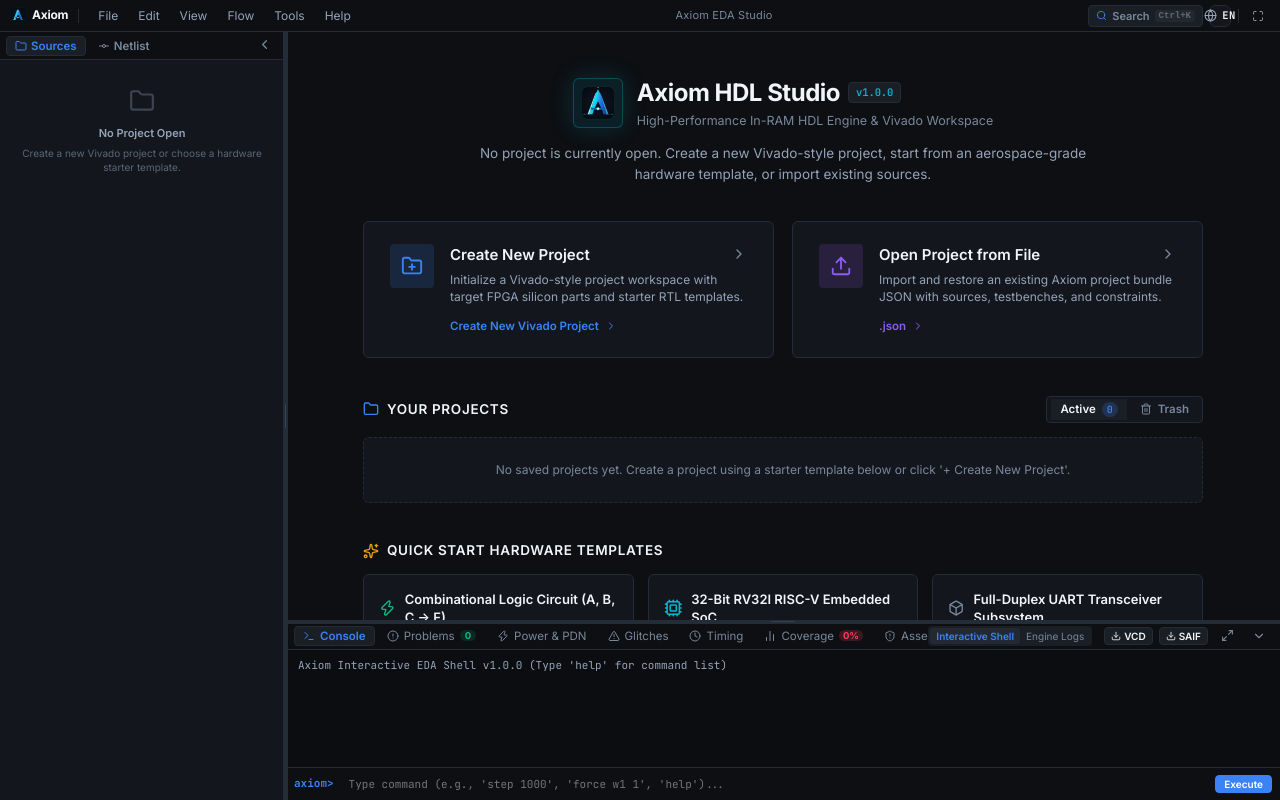
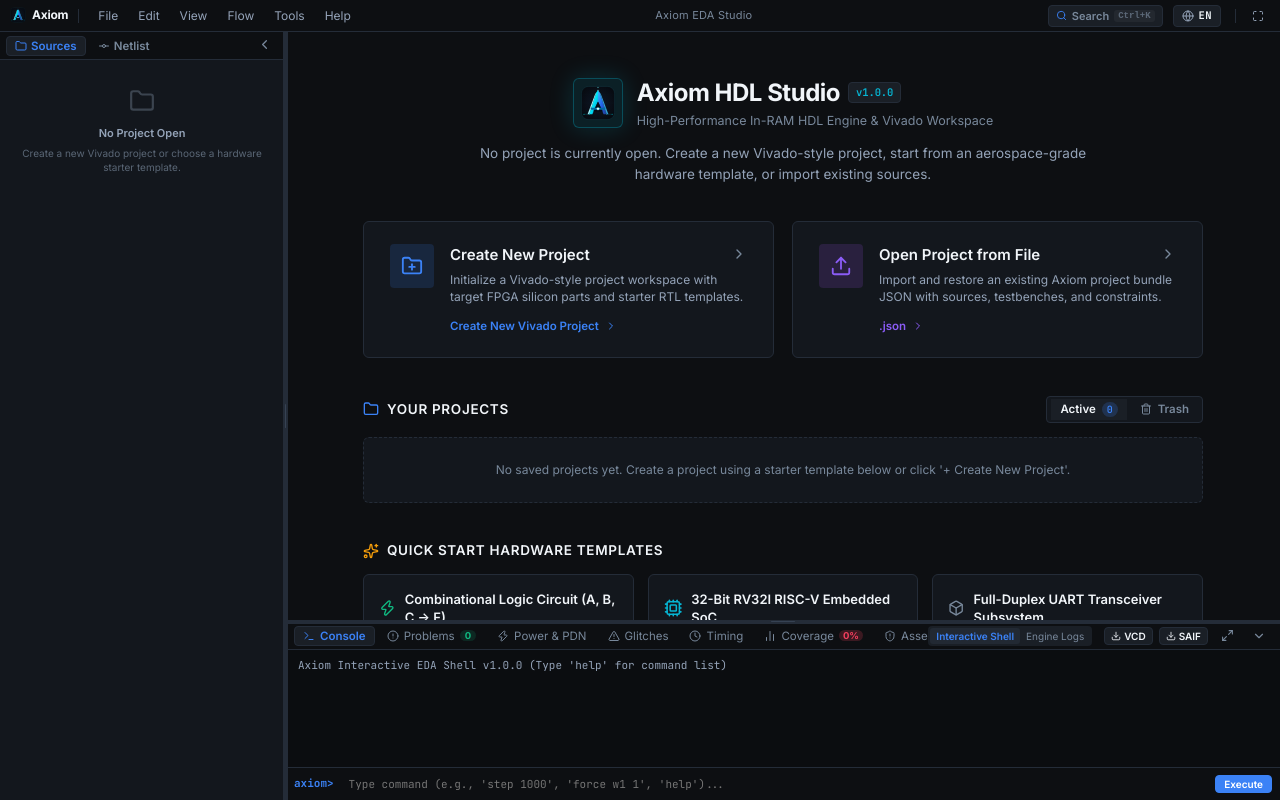
Before and after one commit to OguzhanUmutlu/axiom, a React (Vite) app in the folder ui/: page / in a window 1280 px wide. Built offline with nearby package versions, Linux system fonts and the light colour scheme.

Commit message:
fix(ui): resolve language button padding and overflow, suppress redundant browser contextmenu

```diff
--- a/ui/src/App.tsx
+++ b/ui/src/App.tsx
@@ -331,6 +331,45 @@
     window.addEventListener("keydown", handleKeyDown);
     return () => window.removeEventListener("keydown", handleKeyDown);
   }, [handleSaveProject]);
+
+  // Global Native Context Menu Suppression (Prevent browser default context menu, preserve Monaco & editable inputs)
+  useEffect(() => {
+    const handleContextMenu = (e: MouseEvent) => {
+      if (e.defaultPrevented) return;
+
+      const target = e.target as HTMLElement | null;
+      if (!target) {
+        e.preventDefault();
+        return;
+      }
+
+      // Allow Monaco editor built-in context menu
+      if (target.closest(".monaco-editor") || target.closest(".context-view")) {
+        return;
+      }
+
+      // Allow standard text input fields and content-editable elements for native copy/paste
+      if (
+        target.tagName === "INPUT" ||
+        target.tagName === "TEXTAREA" ||
+        target.isContentEditable ||
+        target.closest("[contenteditable='true']")
+      ) {
+        return;
+      }
+
+      // Allow elements explicitly requesting custom context menu behavior
+      if (target.closest("[data-allow-contextmenu]")) {
+        return;
+      }
+
+      // Suppress redundant native browser context menu
+      e.preventDefault();
+    };
+
+    document.addEventListener("contextmenu", handleContextMenu);
+    return () => document.removeEventListener("contextmenu", handleContextMenu);
+  }, []);
 
   // Project Modification Handlers
   const handleUpdateProject = (updated: AxiomProject) => {
--- a/ui/src/components/LanguageDropdown.tsx
+++ b/ui/src/components/LanguageDropdown.tsx
@@ -69,14 +69,19 @@
         title={`${t("header.language")} (${currentLanguageInfo?.nativeName ?? "English"})`}
         style={{
           height: 28,
-          padding: "0 7px",
-          display: "flex",
+          padding: "0 8px",
+          display: "inline-flex",
           alignItems: "center",
           justifyContent: "center",
           gap: 5,
+          width: "auto",
+          minWidth: "fit-content",
+          boxSizing: "border-box",
+          flexShrink: 0,
+          whiteSpace: "nowrap",
           backgroundColor: isOpen ? "rgba(56, 189, 248, 0.12)" : "rgba(255, 255, 255, 0.03)",
           border: isOpen ? "1px solid rgba(56, 189, 248, 0.45)" : "1px solid var(--border-subtle)",
-          borderRadius: 6,
+          borderRadius: "var(--radius-sm)",
           cursor: "pointer",
           transition: "all 0.15s ease",
           outline: "none",
@@ -91,12 +96,14 @@
         }}
         onMouseLeave={(e) => {
           if (!isOpen) {
-            e.currentTarget.style.backgroundColor = "rgba(255, 255, 255, 0.03)";
+            e.currentTarget.style.backgroundColor = buttonStyle?.backgroundColor
+              ? (buttonStyle.backgroundColor as string)
+              : "rgba(255, 255, 255, 0.03)";
             e.currentTarget.style.borderColor = "var(--border-subtle)";
           }
         }}
       >
-        <Globe size={13} style={{ color: isOpen ? "var(--accent-cyan)" : "var(--text-secondary)", flexShrink: 0 }} />
+        <Globe size={12} style={{ color: isOpen ? "var(--accent-cyan)" : "var(--text-secondary)", flexShrink: 0 }} />
         <span
           style={{
             fontFamily: "var(--font-mono)",
--- a/ui/src/components/WindowFrame.tsx
+++ b/ui/src/components/WindowFrame.tsx
@@ -195,9 +195,23 @@
         )}
 
         {/* Global Language Selector */}
-        <LanguageDropdown align="right" buttonStyle={{ width: 22, height: 22 }} />
+        <div style={{ margin: "0 4px", display: "inline-flex", alignItems: "center", flexShrink: 0 }}>
+          <LanguageDropdown
+            align="right"
+            buttonStyle={{
+              height: 22,
+              padding: "0 8px",
+              backgroundColor: "var(--bg-tertiary)",
+              border: "1px solid var(--border-subtle)",
+              borderRadius: "var(--radius-sm)",
+              display: "inline-flex",
+              alignItems: "center",
+              gap: 5
+            }}
+          />
+        </div>
 
-        <div style={{ height: 14, width: 1, backgroundColor: "var(--border-subtle)", margin: "0 1px" }} />
+        <div style={{ height: 14, width: 1, backgroundColor: "var(--border-subtle)", margin: "0 4px", flexShrink: 0 }} />
 
         {/* Window Controls: Desktop Minimize/Maximize/Close vs Web Fullscreen */}
         {isDesktopApp ? (
```
Also changed, not shown: 1 other file (tests, documents, lock files or other folders).
